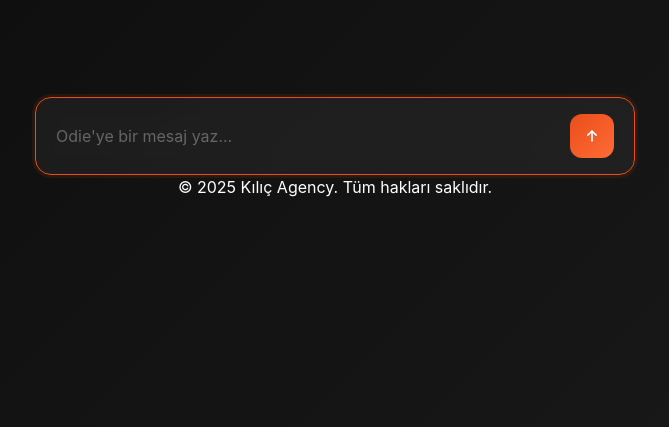
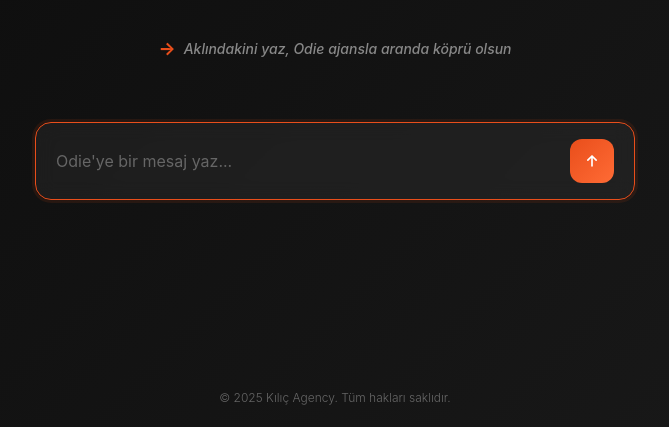
Before and after one commit to alpereninyeri/odie-landing-clean, a website: page index.html in a window 1280 px wide. Shown: the part 373-800 px from the top of the page, without its empty margins (305-974 px from the left). Drawn offline with Linux system fonts and the light colour scheme.

Commit message:
Add dynamic action text and 20 different subtitle messages

```diff
--- a/index.html
+++ b/index.html
@@ -19,6 +19,10 @@
             <div class="typing-container">
                 <span class="typing-text" id="typing-text"></span>
                 <span class="cursor">|</span>
+            </div>
+            <div class="action-text" id="action-text">
+                <span class="action-arrow">→</span>
+                <span class="action-message">Aklındakini yaz, Odie ajansla aranda köprü olsun</span>
             </div>
         </div>
 
--- a/script.js
+++ b/script.js
@@ -10,11 +10,28 @@ const introMessages = [
     "Hangi konuda yardıma ihtiyacınız var?"
 ];
 
-// Typing animation for dynamic subtitle text
+// 20 different dynamic subtitle texts
 const typingTexts = [
     "Kılıç Agency'nin yaratıcı zekâsıyım.",
     "Işık, kadraj ve fikirle ilgileniyorum.",
-    "Ne yapmak istersin?"
+    "Ne yapmak istersin?",
+    "Kreatif projelerin için buradayım.",
+    "Fotoğraf ve video prodüksiyon uzmanıyım.",
+    "Sosyal medya içerikleri konusunda yardımcı olabilirim.",
+    "Kurumsal videolar ve reklam filmleri alanında deneyimliyim.",
+    "Etkinlik fotoğrafçılığı ve video çekimi yapıyoruz.",
+    "Ürün fotoğrafçılığı ve e-ticaret görselleri hazırlıyoruz.",
+    "Logo tasarımı ve kurumsal kimlik çalışmaları yapıyoruz.",
+    "Web tasarımı ve dijital pazarlama hizmetleri sunuyoruz.",
+    "İçerik üretimi ve sosyal medya yönetimi konularında uzmanız.",
+    "Kurumsal etkinlikler ve organizasyonlar için çözümler üretiyoruz.",
+    "Dijital dünyada markanızı öne çıkaracak içerikler hazırlıyoruz.",
+    "Profesyonel fotoğraf ve video çekimi hizmetleri veriyoruz.",
+    "Kreatif fikirler ve yaratıcı çözümler konusunda uzmanız.",
+    "Markanızın hikayesini görsel olarak anlatıyoruz.",
+    "Dijital pazarlama stratejileri ve içerik planlaması yapıyoruz.",
+    "Kurumsal tanıtım filmleri ve reklam videoları üretiyoruz.",
+    "Sosyal medya platformları için özel içerikler hazırlıyoruz."
 ];
 
 let currentTextIndex = 0;
@@ -372,6 +389,28 @@ function animatePageEnter() {
     }
 }
 
+// Show action text animation
+function showActionText() {
+    const actionText = document.getElementById('action-text');
+    if (actionText) {
+        actionText.style.opacity = '0';
+        actionText.style.transform = 'translateY(20px)';
+
+        setTimeout(() => {
+            actionText.style.transition = 'all 0.5s ease-out';
+            actionText.style.opacity = '1';
+            actionText.style.transform = 'translateY(0)';
+        }, 1000);
+
+        // Hide after 4 seconds
+        setTimeout(() => {
+            actionText.style.transition = 'all 0.5s ease-out';
+            actionText.style.opacity = '0';
+            actionText.style.transform = 'translateY(-20px)';
+        }, 5000);
+    }
+}
+
 // Initialize when page loads
 document.addEventListener('DOMContentLoaded', function() {
     // Add page enter animation
@@ -379,6 +418,9 @@ document.addEventListener('DOMContentLoaded', function() {
 
     // Start typing animation after a short delay
     setTimeout(typeText, 100);
+
+    // Show action text animation
+    setTimeout(showActionText, 2000);
 
     // Focus chat input after typing animation
     setTimeout(focusChat, 500);
--- a/styles.css
+++ b/styles.css
@@ -69,6 +69,44 @@ body {
 @keyframes blink {
     0%, 50% { opacity: 1; }
     51%, 100% { opacity: 0; }
+}
+
+/* Action Text */
+.action-text {
+    display: flex;
+    align-items: center;
+    justify-content: center;
+    gap: 8px;
+    margin-top: 20px;
+    opacity: 0;
+    transform: translateY(20px);
+    transition: all 0.5s ease-out;
+}
+
+.action-arrow {
+    font-size: 18px;
+    color: #E94E1B;
+    font-weight: bold;
+    animation: bounce 2s infinite;
+}
+
+.action-message {
+    font-size: 14px;
+    color: #888;
+    font-weight: 500;
+    font-style: italic;
+}
+
+@keyframes bounce {
+    0%, 20%, 50%, 80%, 100% {
+        transform: translateX(0);
+    }
+    40% {
+        transform: translateX(5px);
+    }
+    60% {
+        transform: translateX(3px);
+    }
 }
 
 /* Input Container */
@@ -378,6 +416,21 @@ body {
     }
 }
 
+/* Footer */
+.footer {
+    position: fixed;
+    bottom: 20px;
+    left: 50%;
+    transform: translateX(-50%);
+    text-align: center;
+}
+
+.copyright {
+    font-size: 12px;
+    color: #666;
+    font-weight: 300;
+}
+
 /* Responsive Design */
 @media (max-width: 768px) {
     .main-title {
```
